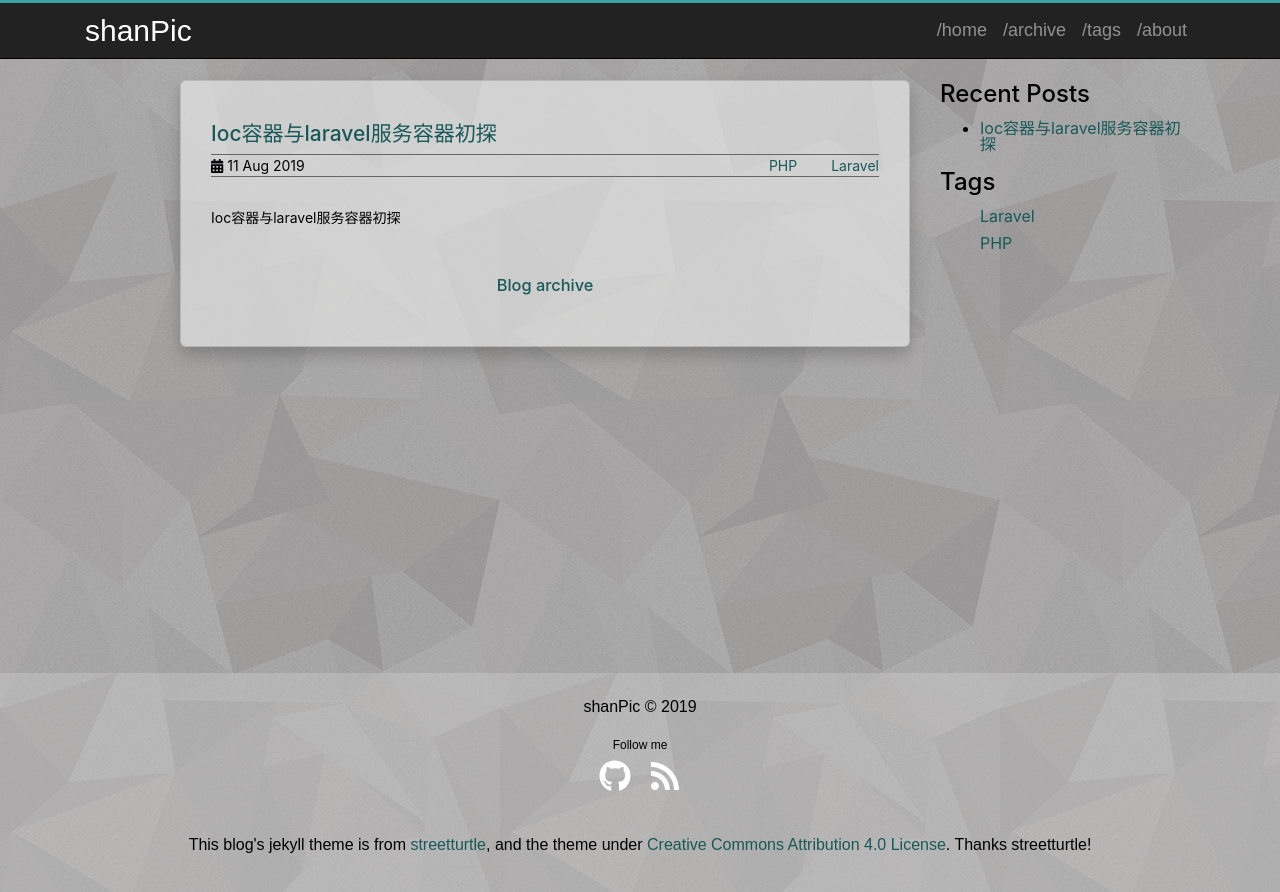
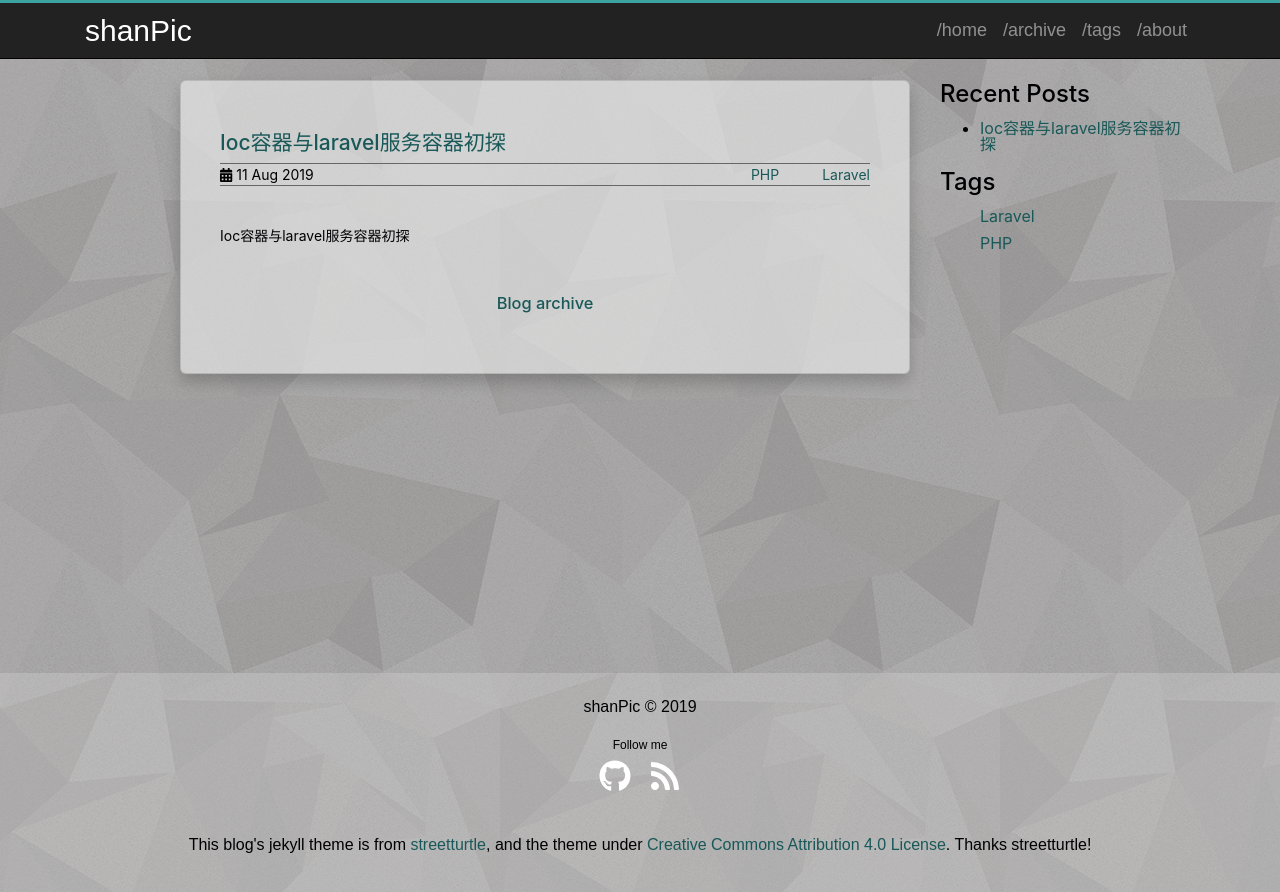
Before and after one commit to shanPic/shanPic.github.io, a Jekyll site: the page built from index.html, in a window 1280 px wide. Shown: the top 892 px of the page. Built offline with Jekyll 4.4.1, drawn with Linux system fonts in a browser that asks for light colours; comment, search, counter and statistics services are not loaded.

Commit message:
change post card's size

```diff
--- a/assets/css/theme.scss
+++ b/assets/css/theme.scss
@@ -45,7 +45,7 @@ body {
   background-color: $post-panel-color;
   box-shadow: 0 0 0 0, 0 8px 16px rgba(0, 0, 0, 0.2);
   border-radius: 6px;
-  padding: 30px;
+  padding: 39px;
   font-size: 14px;
 }
 .main-page {
@@ -186,7 +186,7 @@ div.post-meta {
   border-width: 1px 0;
   border-color: #666666;
   border-style: solid;
-  margin: 0 0 30px;
+  margin: 0 0 39px;
   ul {
     display: inline;
     padding-left: 0;
@@ -195,7 +195,7 @@ div.post-meta {
   }
   ul > li {
     display: inline;
-    padding: 0 0 5px 30px;
+    padding: 0 0 5px 39px;
   }
   .post-time {
     display: inline;
```
